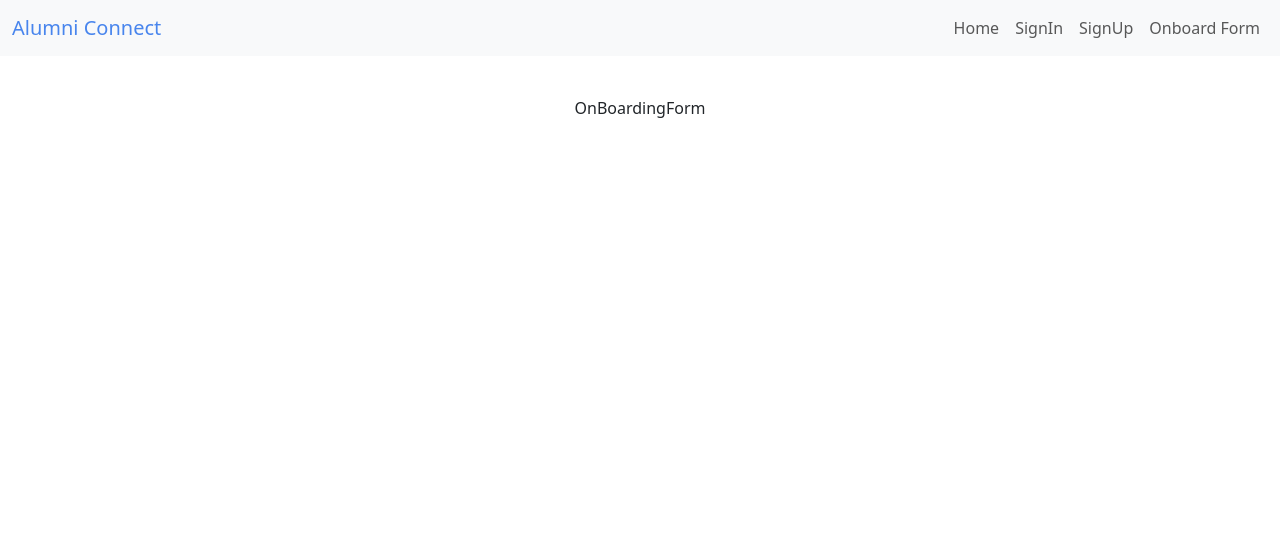
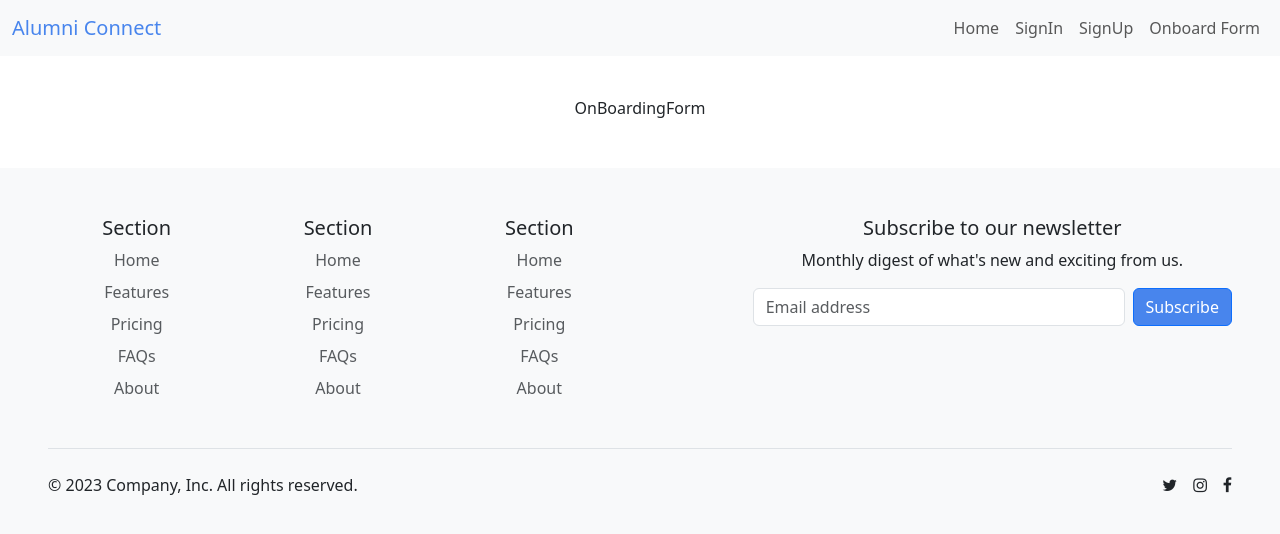
Before and after one commit to khubaibkm/alumniConnect, a React (Vite) app: page /homebanner in a window 1280 px wide. Shown: the top 534 px of the page. Built offline with nearby package versions, Linux system fonts and the light colour scheme; no server answers.

Commit message:
footer and scroll top button added

```diff
--- a/index.html
+++ b/index.html
@@ -1,6 +1,7 @@
 <!DOCTYPE html>
 <html lang="en">
   <head>
+    <link rel="stylesheet" href="https://cdnjs.cloudflare.com/ajax/libs/font-awesome/4.7.0/css/font-awesome.min.css">
     <link href="https://cdn.jsdelivr.net/npm/bootstrap@5.3.0/dist/css/bootstrap.min.css" rel="stylesheet" integrity="sha384-9ndCyUaIbzAi2FUVXJi0CjmCapSmO7SnpJef0486qhLnuZ2cdeRhO02iuK6FUUVM" crossorigin="anonymous">
     <script src="https://cdn.jsdelivr.net/npm/bootstrap@5.3.0/dist/js/bootstrap.bundle.min.js" integrity="sha384-geWF76RCwLtnZ8qwWowPQNguL3RmwHVBC9FhGdlKrxdiJJigb/j/68SIy3Te4Bkz" crossorigin="anonymous"></script>
     <meta charset="UTF-8" />
--- a/package.json
+++ b/package.json
@@ -13,6 +13,8 @@
     "react": "^18.2.0",
     "react-dom": "^18.2.0",
     "react-router-dom": "^6.12.0",
+    "react-scroll-to-top": "^3.0.0",
+    "react-scroll-up": "^1.4.0",
     "react-toastify": "^9.1.3"
   },
   "devDependencies": {
--- a/src/App.jsx
+++ b/src/App.jsx
@@ -9,9 +9,18 @@ import SignIn from "./pages/SignIn";
 import OnBoardingForm from "./components/OnBoardingForm";
 import { Navbar } from "./components/Navbar";
 import Protected from "./components/services/Protected";
+import Footer from "./components/Footer";
+import ScrollToTop from "react-scroll-to-top";
 
 function App() {
   return (
+    <>
+      {" "}
+      <ScrollToTop
+        className=""
+        smooth
+        style={{ paddingRight: "45px", borderRadius: "20px" }}
+      />
       <div className="App">
         <React.Fragment>
           <ToastContainer />
@@ -29,9 +38,11 @@ function App() {
               <Route path="/homebanner" element={<OnBoardingForm />} />
               {/* Add other routes for your pages */}
             </Routes>
+            <Footer />
           </Router>
         </React.Fragment>
       </div>
+    </>
   );
 }
 
--- a/src/components/Footer.jsx
+++ b/src/components/Footer.jsx
@@ -0,0 +1,151 @@
+import React from "react";
+
+const Footer = () => {
+  const getYear = () => {
+    return new Date().getFullYear();
+  };
+  return (
+    <div className="px-5 bg-light">
+      <footer className="py-5">
+        <div className="row">
+          <div className="col-6 col-md-2 mb-3">
+            <h5>Section</h5>
+            <ul className="nav flex-column">
+              <li className="nav-item mb-2">
+                <a href="#" className="nav-link p-0 text-muted">
+                  Home
+                </a>
+              </li>
+              <li className="nav-item mb-2">
+                <a href="#" className="nav-link p-0 text-muted">
+                  Features
+                </a>
+              </li>
+              <li className="nav-item mb-2">
+                <a href="#" className="nav-link p-0 text-muted">
+                  Pricing
+                </a>
+              </li>
+              <li className="nav-item mb-2">
+                <a href="#" className="nav-link p-0 text-muted">
+                  FAQs
+                </a>
+              </li>
+              <li className="nav-item mb-2">
+                <a href="#" className="nav-link p-0 text-muted">
+                  About
+                </a>
+              </li>
+            </ul>
+          </div>
+
+          <div className="col-6 col-md-2 mb-3">
+            <h5>Section</h5>
+            <ul className="nav flex-column">
+              <li className="nav-item mb-2">
+                <a href="#" className="nav-link p-0 text-muted">
+                  Home
+                </a>
+              </li>
+              <li className="nav-item mb-2">
+                <a href="#" className="nav-link p-0 text-muted">
+                  Features
+                </a>
+              </li>
+              <li className="nav-item mb-2">
+                <a href="#" className="nav-link p-0 text-muted">
+                  Pricing
+                </a>
+              </li>
+              <li className="nav-item mb-2">
+                <a href="#" className="nav-link p-0 text-muted">
+                  FAQs
+                </a>
+              </li>
+              <li className="nav-item mb-2">
+                <a href="#" className="nav-link p-0 text-muted">
+                  About
+                </a>
+              </li>
+            </ul>
+          </div>
+
+          <div className="col-6 col-md-2 mb-3">
+            <h5>Section</h5>
+            <ul className="nav flex-column">
+              <li className="nav-item mb-2">
+                <a href="#" className="nav-link p-0 text-muted">
+                  Home
+                </a>
+              </li>
+              <li className="nav-item mb-2">
+                <a href="#" className="nav-link p-0 text-muted">
+                  Features
+                </a>
+              </li>
+              <li className="nav-item mb-2">
+                <a href="#" className="nav-link p-0 text-muted">
+                  Pricing
+                </a>
+              </li>
+              <li className="nav-item mb-2">
+                <a href="#" className="nav-link p-0 text-muted">
+                  FAQs
+                </a>
+              </li>
+              <li className="nav-item mb-2">
+                <a href="#" className="nav-link p-0 text-muted">
+                  About
+                </a>
+              </li>
+            </ul>
+          </div>
+
+          <div className="col-md-5 offset-md-1 mb-3">
+            <form>
+              <h5>Subscribe to our newsletter</h5>
+              <p>Monthly digest of what's new and exciting from us.</p>
+              <div className="d-flex flex-column flex-sm-row w-100 gap-2">
+                <label for="newsletter1" className="visually-hidden">
+                  Email address
+                </label>
+                <input
+                  id="newsletter1"
+                  type="text"
+                  className="form-control"
+                  placeholder="Email address"
+                />
+                <button className="btn btn-primary" type="button">
+                  Subscribe
+                </button>
+              </div>
+            </form>
+          </div>
+        </div>
+
+        <div className="d-flex flex-column flex-sm-row justify-content-between py-4 my-4 border-top">
+          <p>© {getYear()} Company, Inc. All rights reserved.</p>
+          <ul className="list-unstyled d-flex">
+            <li className="ms-3">
+              <a className="link-dark" href="#">
+                <i className="fa fa-twitter" aria-hidden="true"></i>
+              </a>
+            </li>
+            <li className="ms-3">
+              <a className="link-dark" href="#">
+                <i className="fa fa-instagram" aria-hidden="true"></i>
+              </a>
+            </li>
+            <li className="ms-3">
+              <a className="link-dark" href="#">
+                <i className="fa fa-facebook" aria-hidden="true"></i>
+              </a>
+            </li>
+          </ul>
+        </div>
+      </footer>
+    </div>
+  );
+};
+
+export default Footer;
```
Also changed, not shown: public/arrow.svg (added), 1 other file (tests, documents, lock files or other folders). Lines whose indentation alone changed are shown as unchanged.
